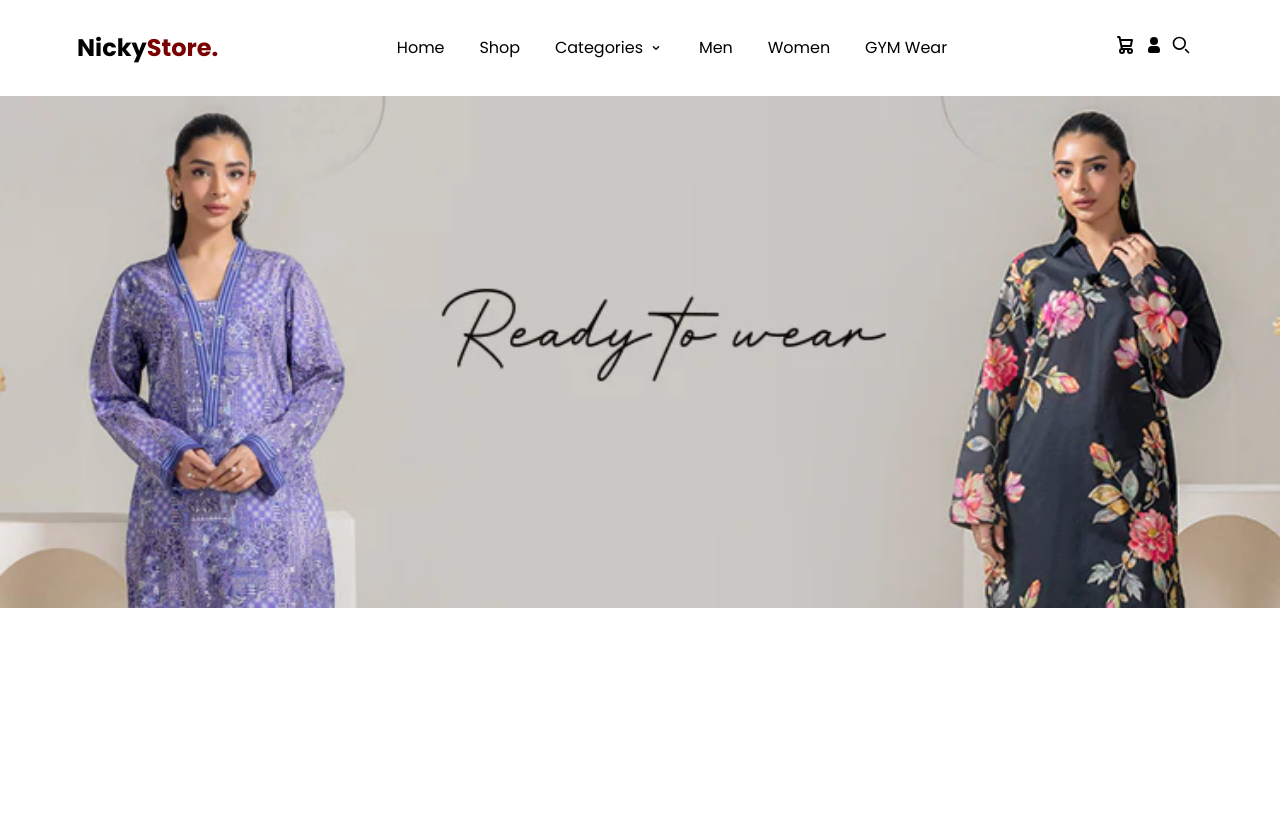
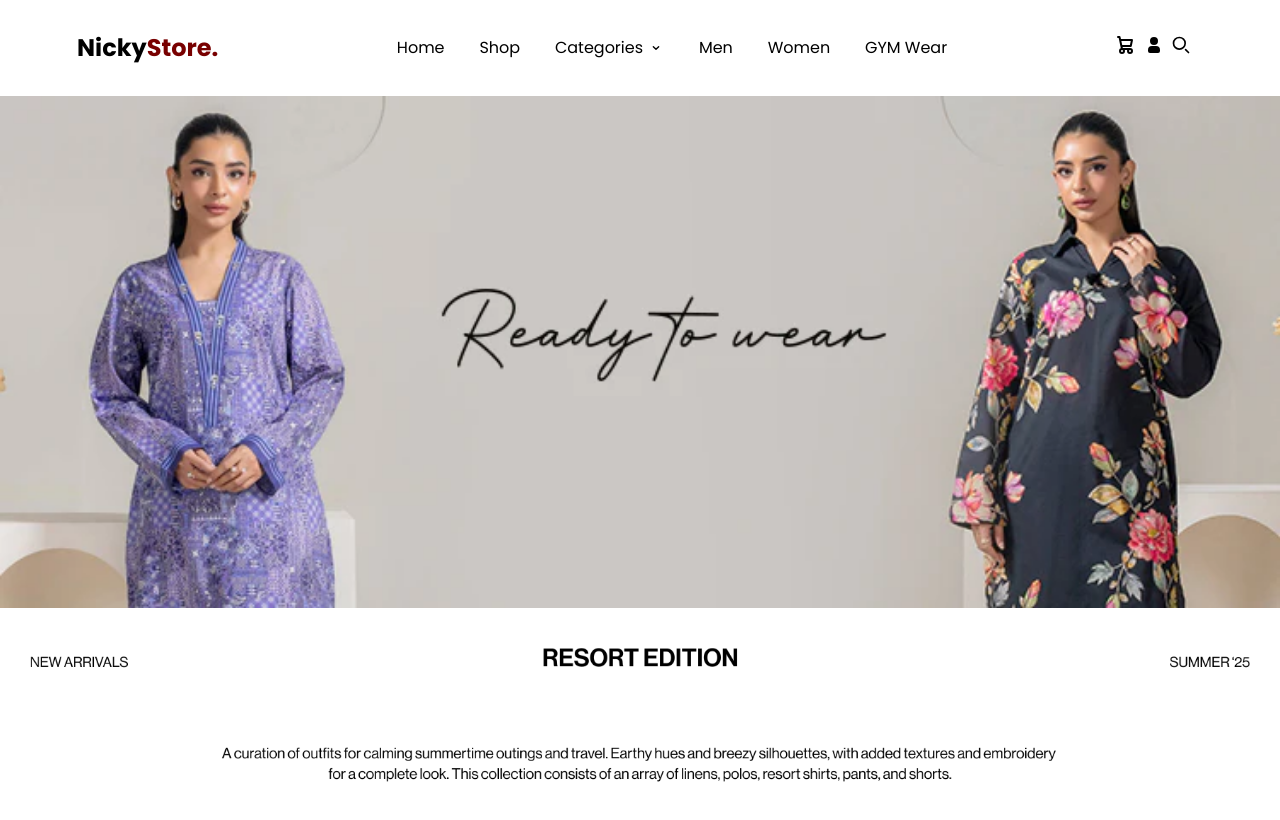
Before and after one commit to thegittyuser/myreactjs, a React (Vite) app: page / in a window 1280 px wide. Shown: the top 820 px of the page. Built offline with nearby package versions, Linux system fonts and the light colour scheme.

Commit message:
updated app

```diff
--- a/src/App.css
+++ b/src/App.css
@@ -6,3 +6,13 @@
   color: white;
   font-family: Arial, Helvetica, sans-serif;
 }
+
+.resort-image {
+  width: 100%;
+  height: auto;
+  padding: 30px;
+}
+
+.resort-image img {
+  width: 100%;
+}
--- a/src/App.jsx
+++ b/src/App.jsx
@@ -1,5 +1,6 @@
 import Navbar from "./components/Navbar.jsx";
 import Hero from "./components/hero.jsx";
+import resortimage from "./assets/Write_up_DV.webp"
 import "./App.css";
 
 function App() {
@@ -7,6 +8,9 @@ function App() {
     <>
       <Navbar />
       <Hero />
+      <div className="resort-image">
+        <img src={resortimage} alt="" />
+      </div>
     </>
   );
 }
```
Also changed, not shown: src/assets/Write_up_DV.webp (added).
